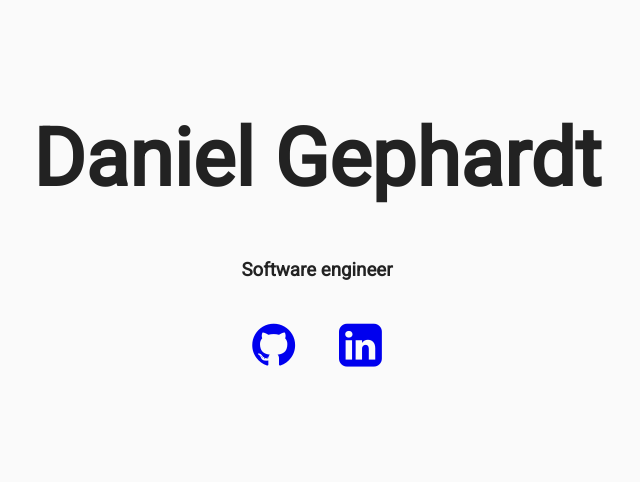
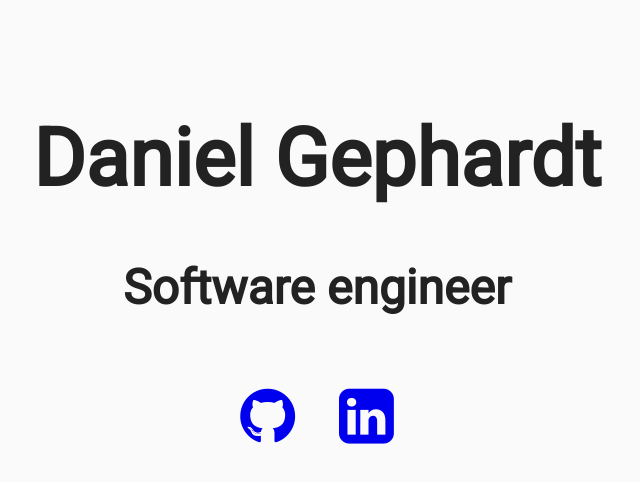
Before and after one commit to AdmiralHackbar/danggnet, a plain HTML site: page index.html in a window 1280 px wide. Shown: the whole page, without its empty margins (323-963 px from the left). Drawn offline with Linux system fonts and the light colour scheme.

Commit message:
Update index.css

```diff
--- a/index.css
+++ b/index.css
@@ -13,12 +13,16 @@ h1 {
     font-size: 5.0em;
 }
 
+h3 {
+    font-size: 3.0em;
+}
+
 .links {
     text-align: center;
     color: #222;
 }
 
 .links i {
-    font-size:50px;
+    font-size: 4.0em;
     margin: 0 20px;
 }
```
